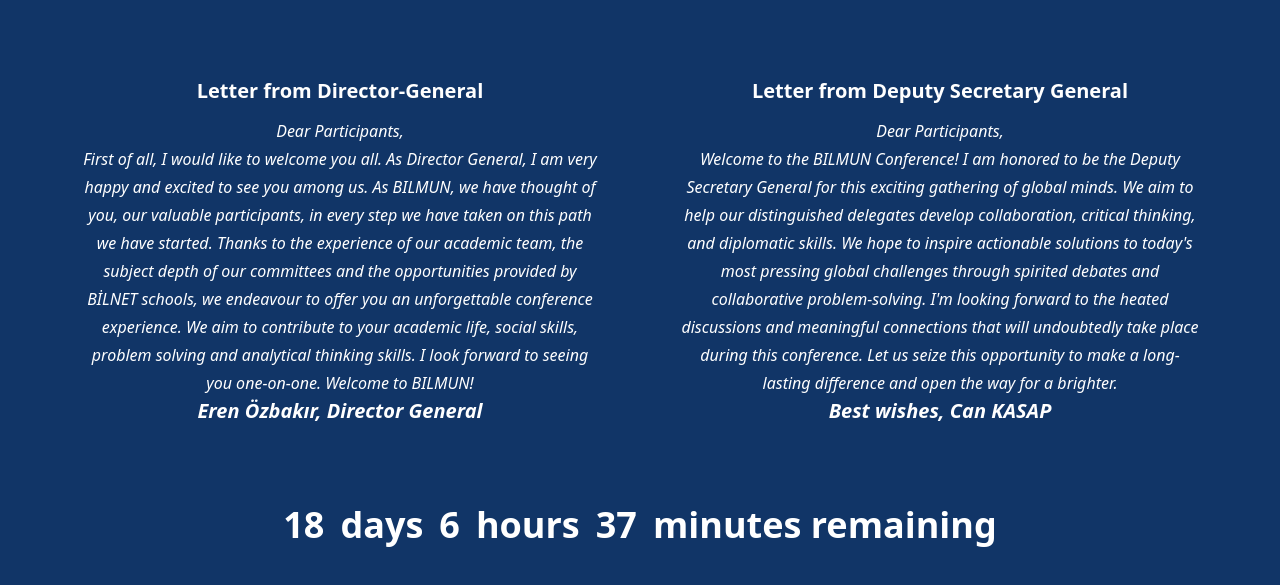
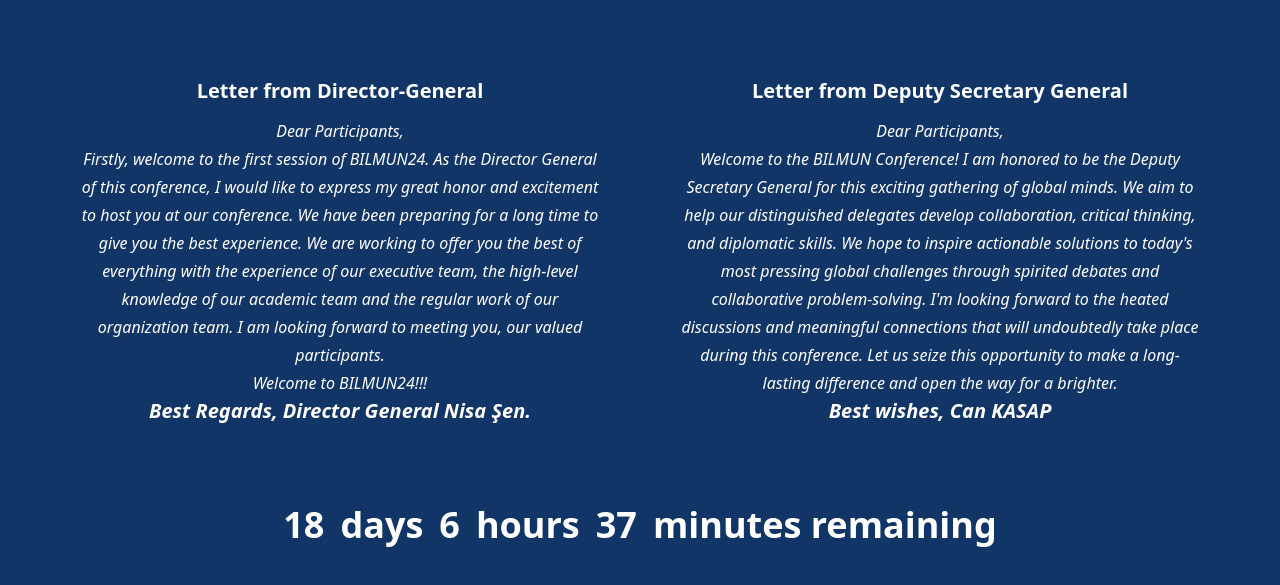
Before and after one commit to emreozkpln/bilnetmun, a website: page src/index.html in a window 1280 px wide. Shown: the part 739-1324 px from the top of the page. Drawn offline with Linux system fonts and the light colour scheme.

Commit message:
Homepage updated

```diff
--- a/src/index.html
+++ b/src/index.html
@@ -94,10 +94,11 @@
 				<div class="text-white italic leading-7 2xl:leading-10 text-base 2xl:text-lg font-light">
 					<div class="text-center">Dear Participants,</div>
 					<div class="text-center">
-						First of all, I would like to welcome you all. As Director General, I am very happy and excited to see you among us. As BILMUN, we have thought of you, our valuable participants, in every step we have taken on this path we have started. Thanks to the experience of our academic team, the subject depth of our committees and the opportunities provided by BİLNET schools, we endeavour to offer you an unforgettable conference experience. We aim to contribute to your academic life, social
-						skills, problem solving and analytical thinking skills. I look forward to seeing you one-on-one. Welcome to BILMUN!
+						Firstly, welcome to the first session of BILMUN24. As the Director General of this conference, I would like to express my great honor and excitement to host you at our conference. We have been preparing for a long time to give you the best experience. We are working to offer you the best of everything with the experience of our executive team, the high-level knowledge of our academic team and the regular work of our organization team. I am looking forward to meeting you, our valued
+						participants.
 					</div>
-					<div class="text-center font-bold text-white text-xl">Eren Özbakır, Director General</div>
+					<div class="text-center">Welcome to BILMUN24!!!</div>
+					<div class="text-center font-bold text-white text-xl">Best Regards, Director General Nisa Şen.</div>
 				</div>
 			</div>
 			<div class="mt-6 md:mt-0 col-start-2 col-span-1 row-start-2 flex flex-col items-center justify-center gap-3">
```
